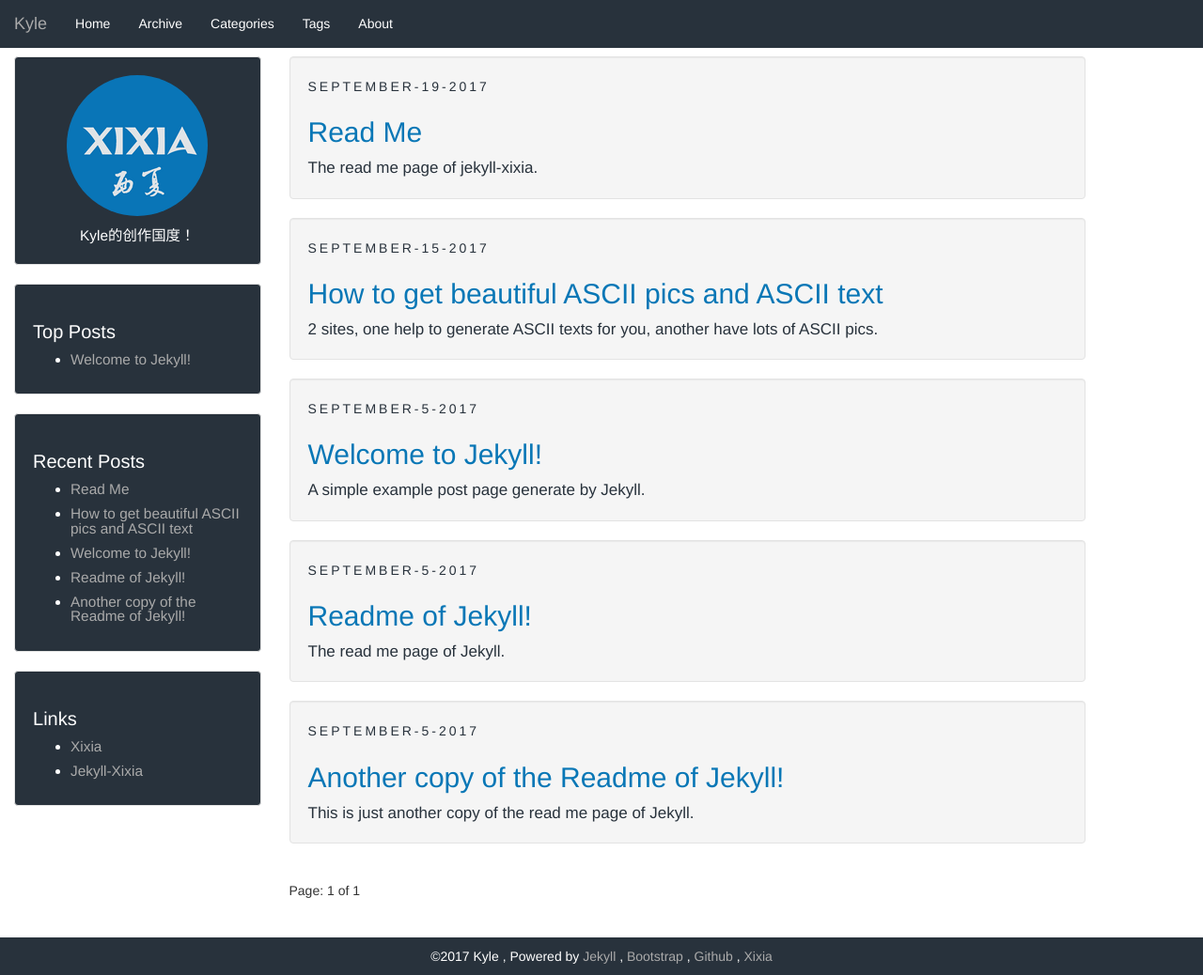
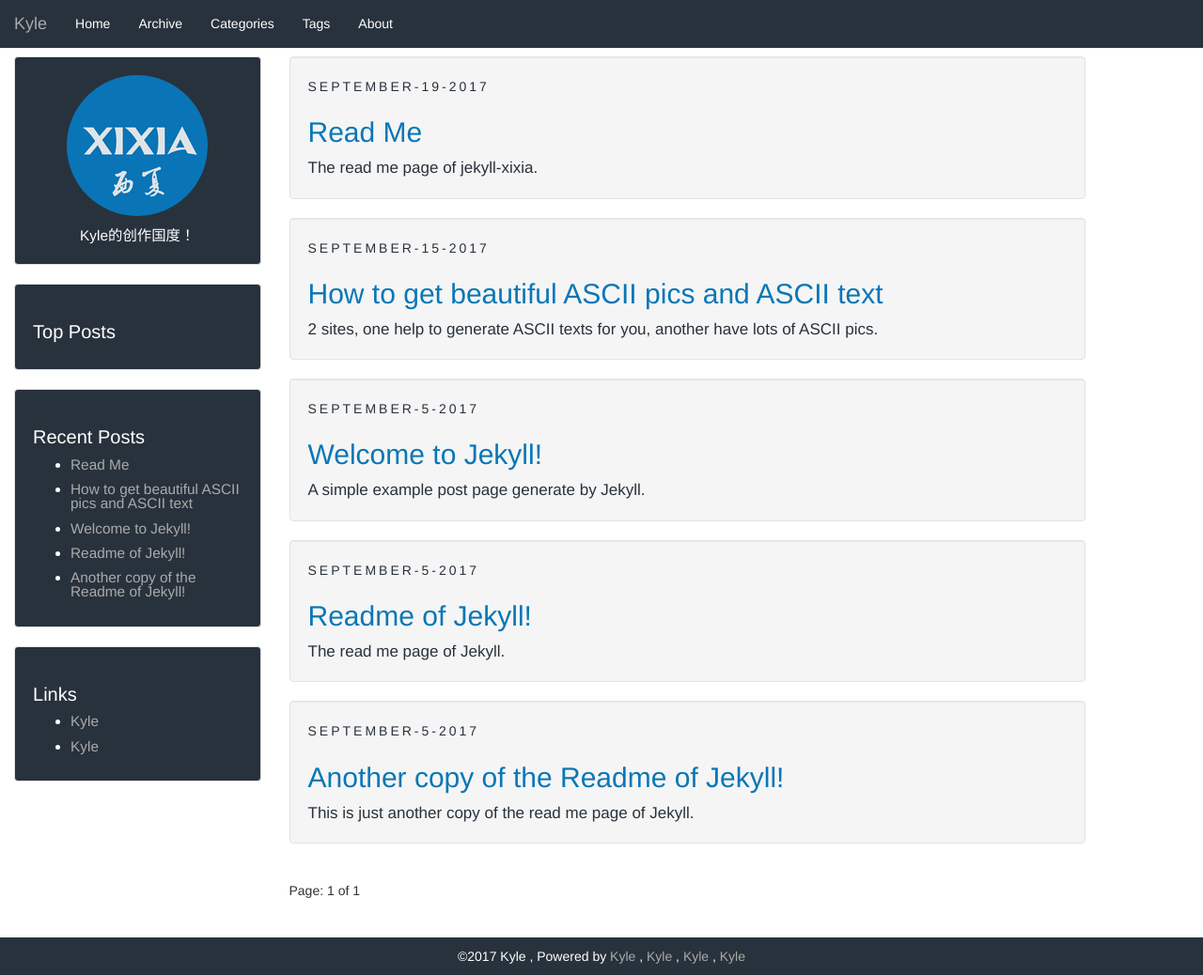
Before and after one commit to Kyle-Style/Kyle-Style.github.io, a Jekyll site: the page built from index.html, in a window 1280 px wide and 1038 px high. Shown: the whole window at 94% size. Built offline with Jekyll 4.4.1, drawn with Linux system fonts in a browser that asks for light colours; the list of posts is cut into pages by our own code.

Commit message:
调整数据

```diff
--- a/_data/links.yml
+++ b/_data/links.yml
@@ -1,5 +1,5 @@
-- url: "http://xixia.info"
-  title: "Xixia"
+- url: "https://0x171.github.io/"
+  title: "Kyle"
 
-- url: "https://github.com/zxixia/jekyll-xixia"
-  title: "Jekyll-Xixia"
+- url: "https://0x171.github.io/"
+  title: "Kyle"
--- a/_data/thanks.yml
+++ b/_data/thanks.yml
@@ -1,11 +1,11 @@
-- url: "http://jekyllrb.com/"
-  title: "Jekyll"
+- url: "https://0x171.github.io/"
+  title: "Kyle"
 
-- url: "http://getbootstrap.com/"
-  title: "Bootstrap"
+- url: "https://0x171.github.io/"
+  title: "Kyle"
 
-- url: "https://github.com/"
-  title: "Github"
+- url: "https://0x171.github.io/"
+  title: "Kyle"
 
-- url: "https://github.com/zxixia/jekyll-xixia"
-  title: "Xixia"
+- url: "https://0x171.github.io/"
+  title: "Kyle"
--- a/_data/tops.yml
+++ b/_data/tops.yml
@@ -1 +1 @@
-- url: "welcome-to-jekyll"
+- url: "Kyle的创作国度"
--- a/_data/values/cn.yml
+++ b/_data/values/cn.yml
@@ -5,7 +5,7 @@ tags: 标签
 archive: 归档
 categories: 分类
 about: 关于
-thanks: " ， 自豪的采用"
+thanks: "采用"
 page: 当前页
 newer_post: 前一篇
 older_post: 后一篇
```
